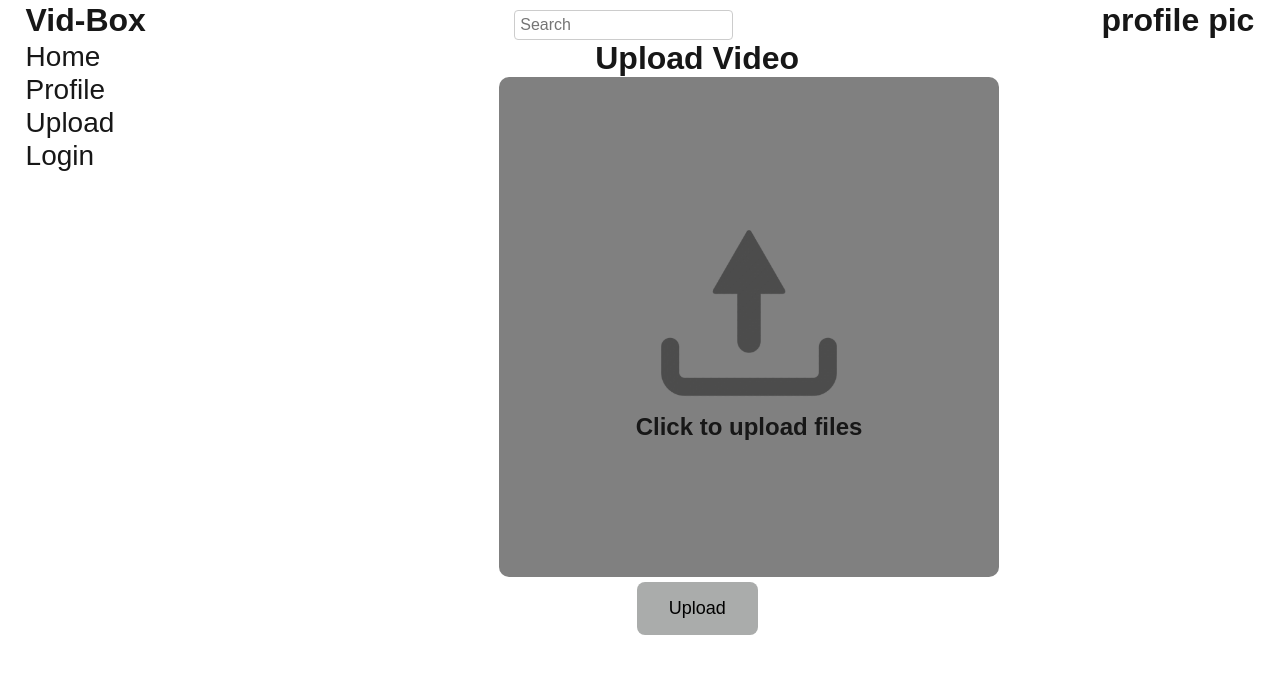
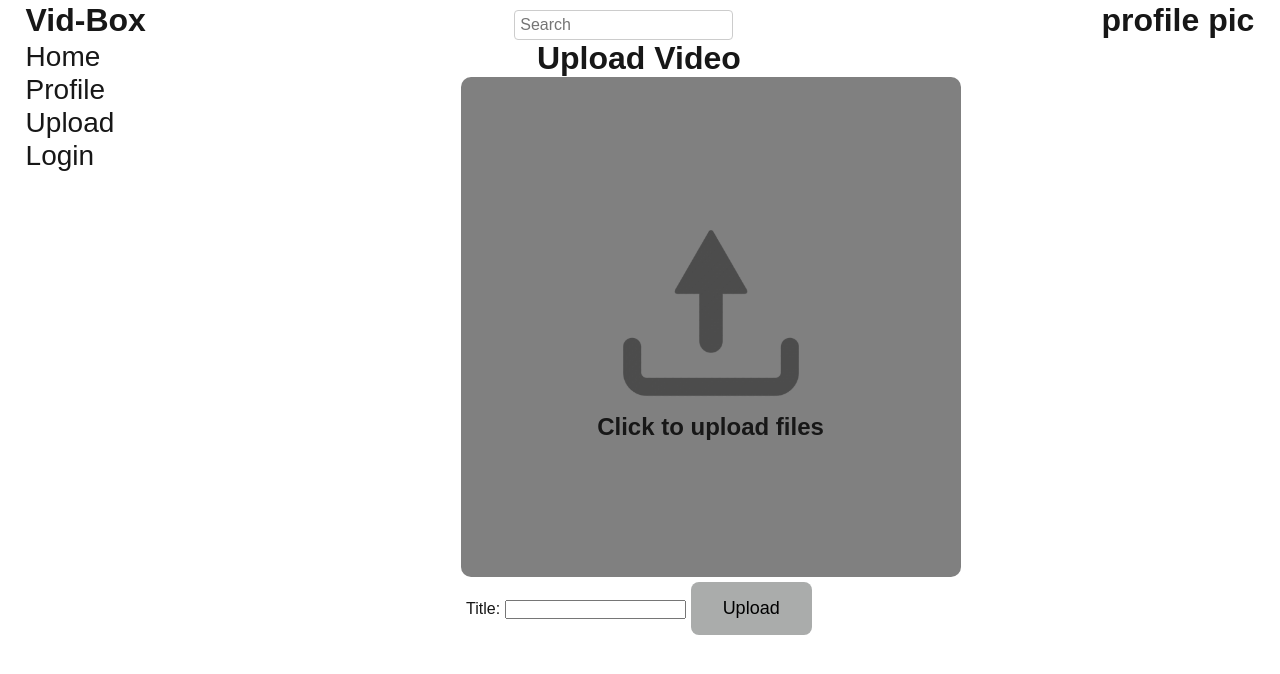
Before and after one commit to lainl/VidBox-FrontEnd, a Next.js app in the folder vb-frontend/: page /Upload in a window 1280 px wide. Shown: the top 674 px of the page. Built offline with nearby package versions, Linux system fonts and the light colour scheme.

Commit message:
Upload Page Update

```diff
--- a/vb-frontend/src/app/Login/page.tsx
+++ b/vb-frontend/src/app/Login/page.tsx
@@ -76,7 +76,7 @@ export default function LoginPage()
     <>
       <div> <h2>Login Page</h2> </div>
       <div>
-        <form id="LoginForm" onSubmit={handleSubmit}>
+        <form id="LoginForm" className="loginForm"onSubmit={handleSubmit}>
           <h2>Login!</h2>
 
           <label htmlFor="Username">Username:</label>
--- a/vb-frontend/src/app/Upload/page.tsx
+++ b/vb-frontend/src/app/Upload/page.tsx
@@ -1,8 +1,13 @@
 "use client";
 import { useRef, useState } from "react";
 
+const API_BASE_URL = 'https://vidbox-backend-7u1k.onrender.com/';
+
 export default function UploadSection() {
-  const [fileSelected, setFileSelected] = useState(false);
+  const [file, setFile] = useState<File | null>(null);
+  const [title, setTitle] = useState("");
+  const [uploading, setUploading] = useState(false);
+  const [message, setMessage] = useState("");
 
   const fileInputRef = useRef<HTMLInputElement | null>(null);
 
@@ -12,17 +17,63 @@ export default function UploadSection() {
 
   const handleFileChange = (event: React.ChangeEvent<HTMLInputElement>) => {
     if (event.target.files && event.target.files.length > 0) {
-      setFileSelected(true);
+      setFile(event.target.files[0]);
+    }
+  };
+
+  const handleTitleChange = (event: React.ChangeEvent<HTMLInputElement>) => {
+    setTitle(event.target.value);
+  }
+
+  const handleUpload = async (event: React.FormEvent) => {
+    event.preventDefault();
+    if (!file) {
+      setMessage("Select a file to upload.");
+      return;
+    }
+
+    if (title == "") {
+      setMessage("Must Include Title");
+      return;
+    }
+
+
+  const formData = new FormData();
+  formData.append("video", file);
+  formData.append("title", title);
+
+  setUploading(true);
+  setMessage("");
+
+  try {
+    const response = await fetch(`${API_BASE_URL}/upload`, {
+      method: "POST",
+      body: formData,
+    });
+
+    if (response.ok) {
+      setMessage("Upload successful!");
+      setFile(null);
+      setTitle("");
+    } else {
+      const errorData = await response.json();
+      setMessage(`Upload failed: ${errorData.message || "Unknown error"}`);
+    }
+  } catch (error) {
+    setMessage("Error uploading file. Please try again.");
+  } finally {
+    setUploading(false);
   }
 };
 
   return (
-    <main className="center">
+    <main className="upload-page">
       <div>
         <h1>Upload Video</h1>
       </div>
+      <form id="uploadForm" onSubmit={handleUpload}>
         <div className="uploadBox" onClick={handleClick}>
-        {!fileSelected && (
+          {!file && (
             <>
               <img src="upload.png" width={200} height={200} alt="Upload Icon" />
               <h2>Click to upload files</h2>
@@ -30,14 +81,20 @@ export default function UploadSection() {
           )}
           <input
             type="file"
+            id="fileUpload"
             ref={fileInputRef}
             onChange={handleFileChange}
-          className={fileSelected ? "visible" : "hidden"}
+            accept="video/*"
+            className={file ? "visible" : "hidden"}
           />
         </div>
         <div>
-        <button className="upload-button" type="submit">Upload</button>
+          <label>Title: </label>
+          <input type="text" id="videoTitle" onChange={handleTitleChange}></input>
+          <button type="submit" id="upload-button">{uploading ? "Uploading..." : "Upload"}</button>
         </div>
+        {message && <div style={{ color: 'red', margin: "5px"}}>{message}</div>}
+      </form>
     </main>
   );
 }
--- a/vb-frontend/src/app/globals.css
+++ b/vb-frontend/src/app/globals.css
@@ -127,9 +127,14 @@ a {
   text-align: center;
 }
 
+.upload-page{
+  text-align: center;
+  margin-right: 10%;
+  display: flex;
+  flex-direction: column;
+}
 
-
-.upload-button{
+#upload-button{
   background-color: #aaacab;
   padding: 16px 32px;
   font-size: 18px;
@@ -137,6 +142,11 @@ a {
   border-radius: 8px;
   cursor: pointer;
   margin-top: 5px;
+  margin-left: 5px;
+}
+
+#upload-button:active{
+  background-color: #797a7a;
 }
 
 @media (prefers-color-scheme: dark) {
@@ -145,7 +155,7 @@ a {
   }
 }
 
-form {
+.loginForm {
   display: flex;
   flex-direction: column;
   max-width: 300px;
```
Lines whose indentation alone changed are shown as unchanged.
